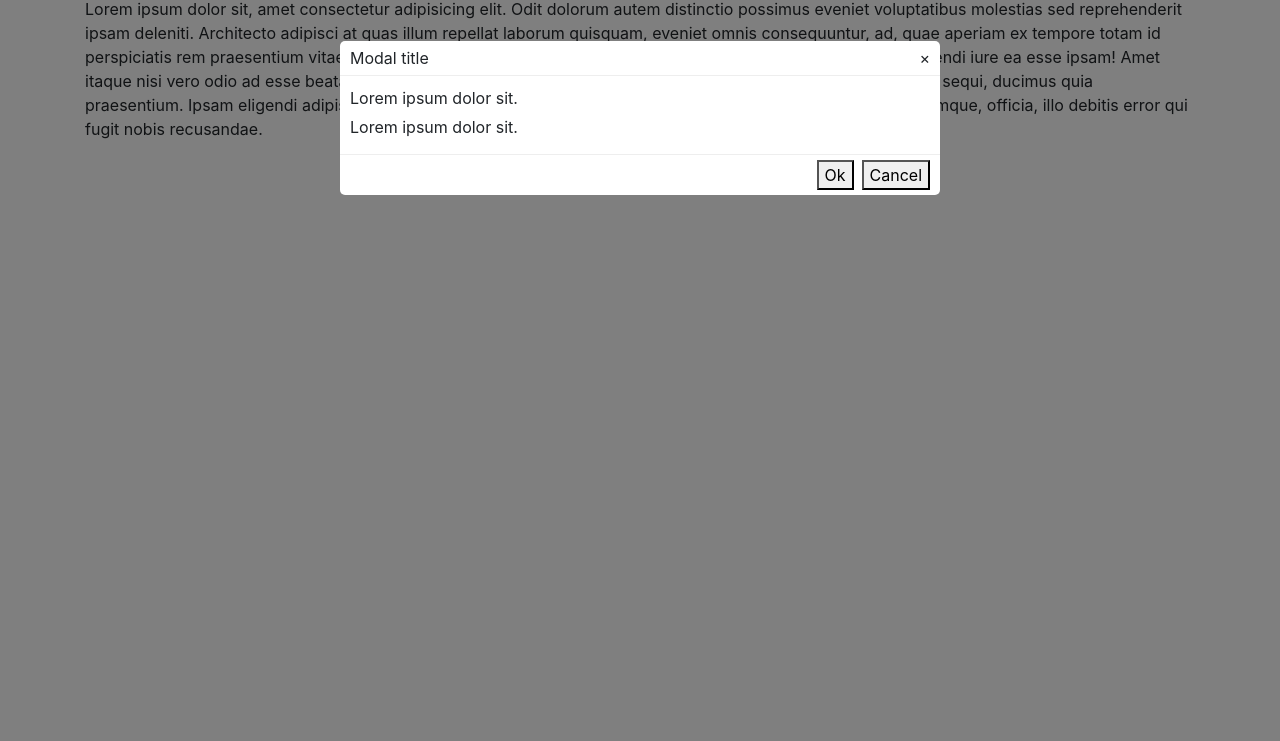
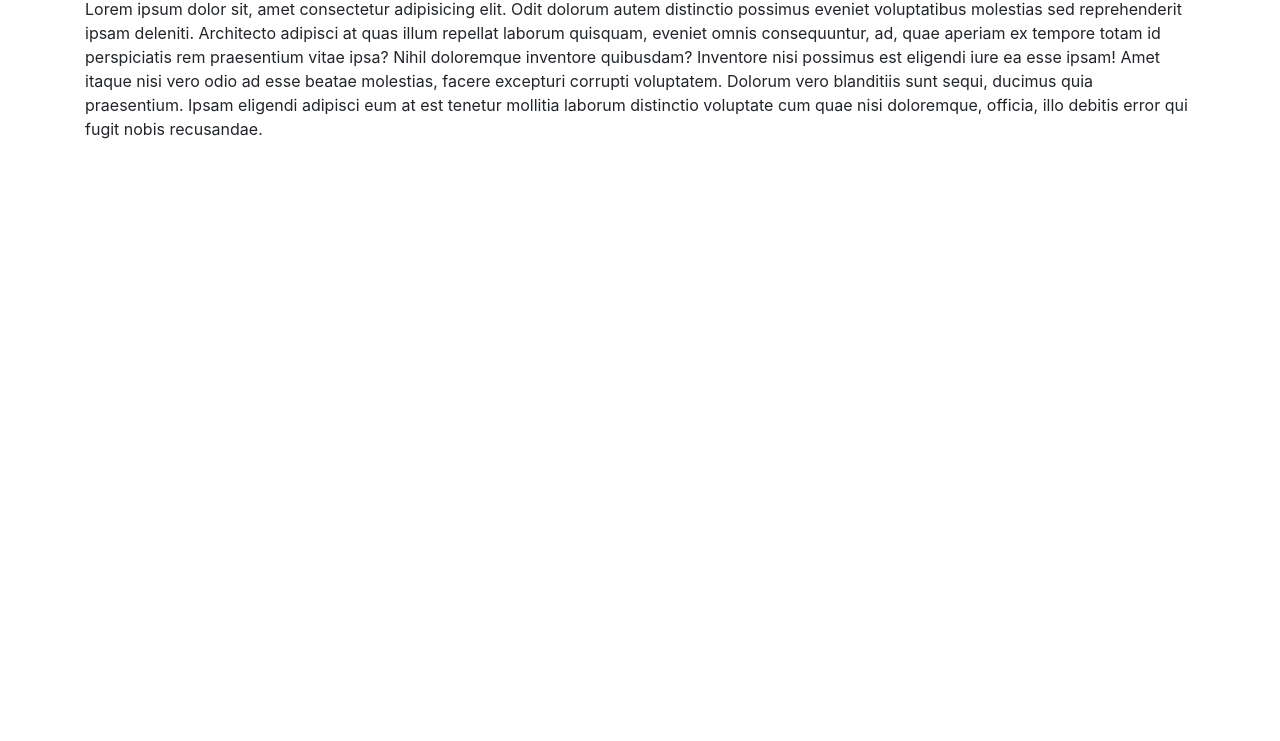
Before and after one commit to vozandrey/modal-js-tdd, a plain HTML site: page index.html in a window 1280 px wide. Shown: the part 59-800 px from the top of the page. Drawn offline with nearby package versions, Linux system fonts and the light colour scheme; a script that the page names is missing.

Commit message:
remove modal window from html file

```diff
--- a/index.html
+++ b/index.html
@@ -14,25 +14,6 @@
         <p>Lorem ipsum dolor sit, amet consectetur adipisicing elit. Odit dolorum autem distinctio possimus eveniet voluptatibus molestias sed reprehenderit ipsam deleniti. Architecto adipisci at quas illum repellat laborum quisquam, eveniet omnis consequuntur, ad, quae aperiam ex tempore totam id perspiciatis rem praesentium vitae ipsa? Nihil doloremque inventore quibusdam? Inventore nisi possimus est eligendi iure ea esse ipsam! Amet itaque nisi vero odio ad esse beatae molestias, facere excepturi corrupti voluptatem. Dolorum vero blanditiis sunt sequi, ducimus quia praesentium. Ipsam eligendi adipisci eum at est tenetur mollitia laborum distinctio voluptate cum quae nisi doloremque, officia, illo debitis error qui fugit nobis recusandae.</p>
     </div>
 
-    <div class="vozandrey-modal">
-        <div class="modal-overlay">
-            <div class="modal-window">
-                <div class="modal-header">
-                    <span class="modal-title">Modal title</span>
-                    <span class="modal-close">&times;</span>
-                </div>
-                <div class="modal-body">
-                    <p>Lorem ipsum dolor sit.</p>
-                    <p>Lorem ipsum dolor sit.</p>
-                </div>
-                <div class="modal-footer">
-                    <button>Ok</button>
-                    <button>Cancel</button>
-                </div>
-            </div>
-        </div>
-    </div>
-
     <script src="./base.js"></script>
     <script src="./plugins/modal.js"></script>
     <script src="./index.js"></script>
```
